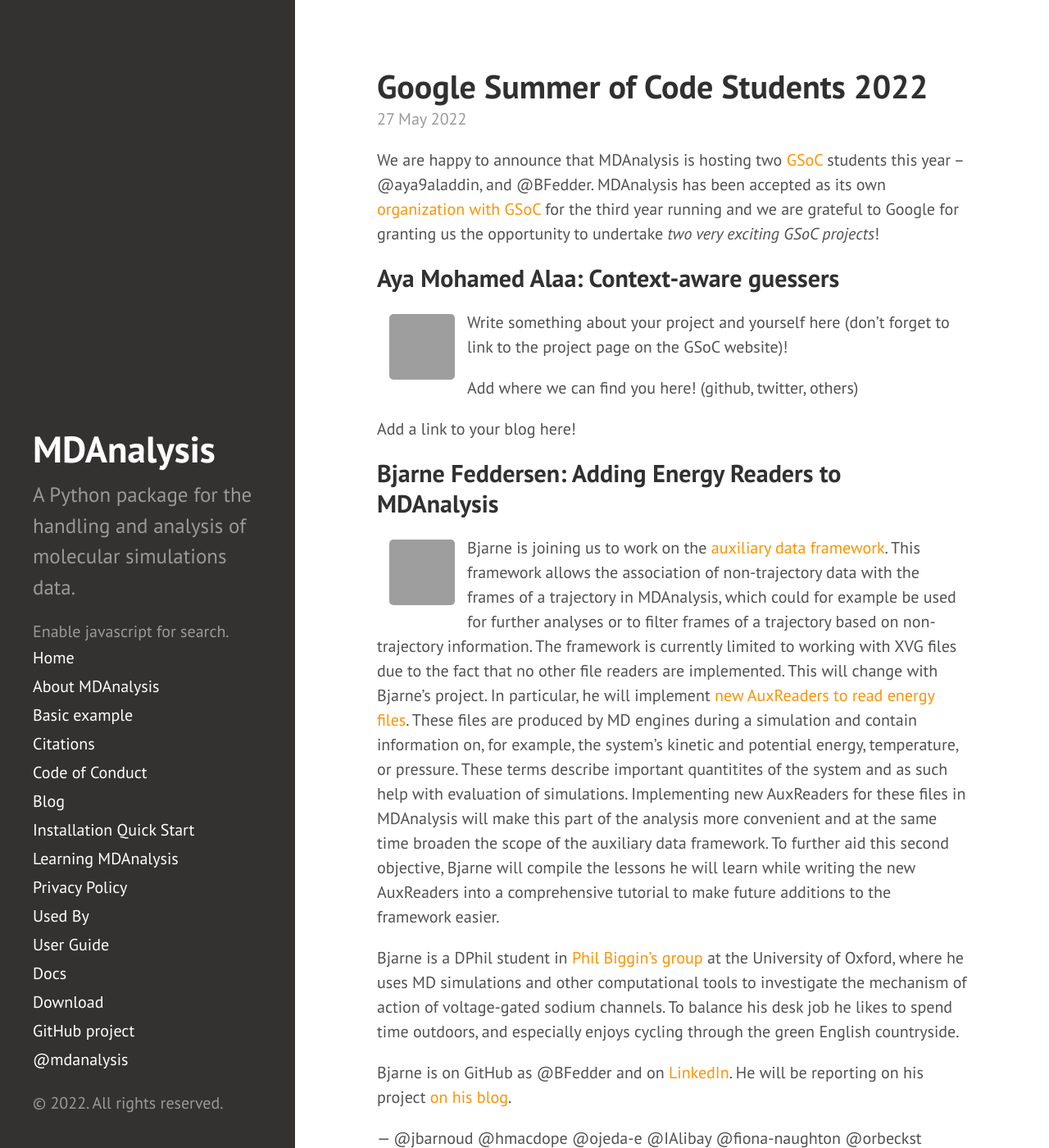
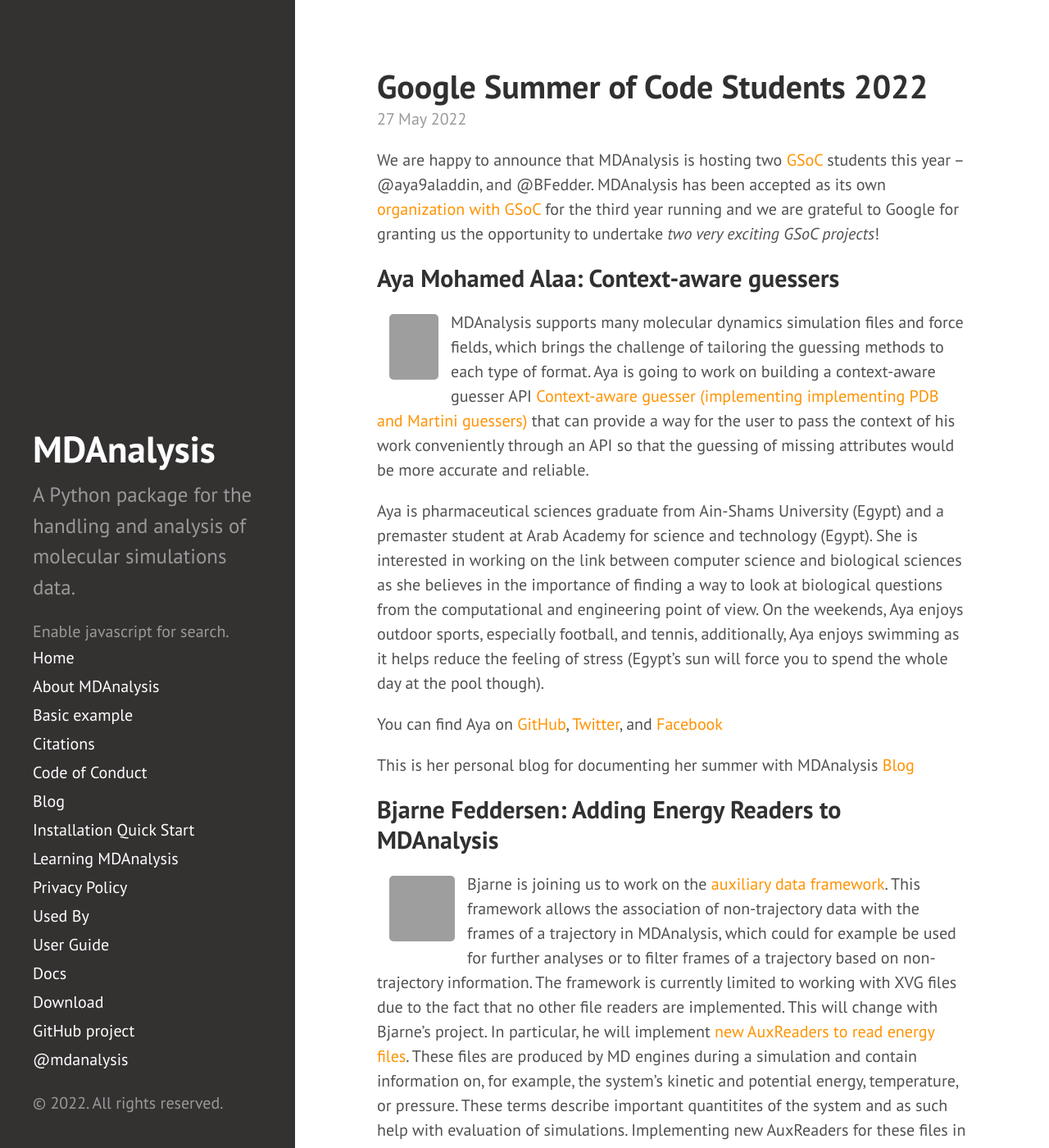
Before and after one commit to MDAnalysis/MDAnalysis.github.io, a Jekyll site: the page built from _posts/2022-05-27-gsoc-students.md, in a window 1280 px wide and 1400 px high. Shown: the whole window at 82% size. Built offline with Jekyll 4.4.1, drawn with Linux system fonts in a browser that asks for light colours; comment, search, counter and statistics services are not loaded; grey boxes are pictures that could not be loaded.

Commit message:
Aya's introduction

```diff
--- a/_posts/2022-05-27-gsoc-students.md
+++ b/_posts/2022-05-27-gsoc-students.md
@@ -11,15 +11,21 @@ the opportunity to undertake _two very exciting GSoC projects_!
 ## Aya Mohamed Alaa: Context-aware guessers
 
 <img
-src="Aya's Picture Here"
+src="https://user-images.githubusercontent.com/27581535/170899701-bdb01612-8764-4d61-97f8-73777f2f1d44.jpg"
 title="Aya Mohamed Alaa" alt="Aya Mohamed Alaa"
-style="float: left; width: 110px; height: 110px; border-radius: 20px; border: 15px solid white" />
+style="float: left; width: 90px; height: 110px; border-radius: 20px; border: 15px solid white"/>
 
-Write something about your project and yourself here (don't forget to link to the project page on the GSoC website)!
+MDAnalysis supports many molecular dynamics simulation files and force fields, which brings the challenge of tailoring the guessing methods to each type of format. Aya is going to work on building a context-aware guesser API [Context-aware guesser (implementing implementing PDB and Martini guessers)](https://summerofcode.withgoogle.com/programs/2022/projects/B1Y0nTh2) that can provide a way for the user to pass the context of his work conveniently through an API so that the guessing of missing attributes would be more accurate and reliable.
 
-Add where we can find you here! (github, twitter, others)
+Aya is pharmaceutical sciences graduate from Ain-Shams University (Egypt) and a premaster student at Arab Academy for science and technology (Egypt). She is interested in working on the link between computer science and biological sciences as she believes in the importance of finding a way to look at biological questions from the computational and engineering point of view. On the weekends, Aya enjoys outdoor sports, especially football, and tennis, additionally, Aya enjoys swimming as it helps reduce the feeling of stress (Egypt's sun will force you to spend the whole day at the pool though).
 
-Add a link to your blog here!
+You can find Aya on [GitHub](https://github.com/aya9aladdin), [Twitter](https://twitter.com/AyaSalim0909), and [Facebook](https://www.facebook.com/)
+
+This is her personal blog for documenting her summer with MDAnalysis [Blog](https://sites.google.com/pharma.asu.edu.eg/aya-gsoc/home)
+
+
+
+
 
 
 ## Bjarne Feddersen: Adding Energy Readers to MDAnalysis
```
